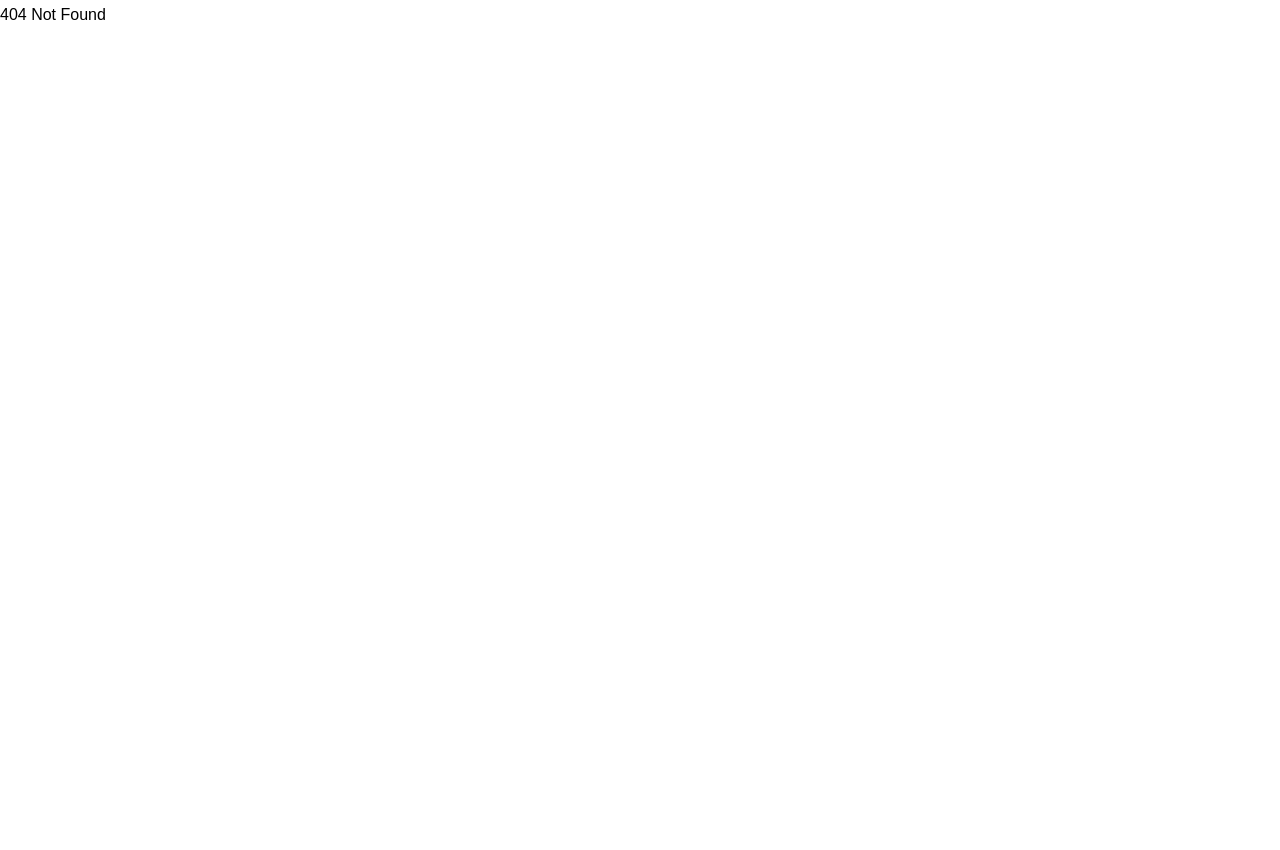
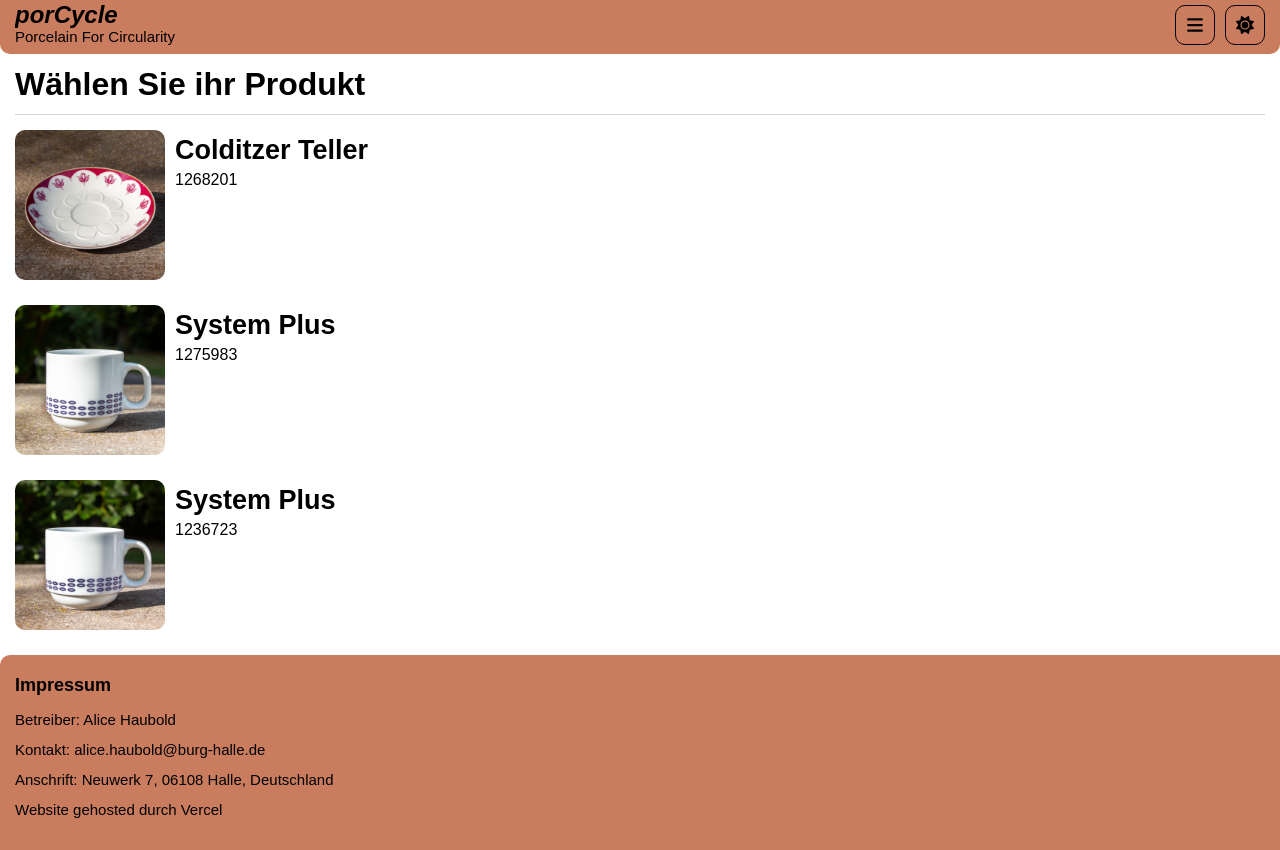
Before and after one commit to 1UHD/porcelainforcircularity, a React (Vite) app: page / in a window 1280 px wide. Before the commit this address had no page. Before the commit the page ends 800 px from the top, so only its background shows below. Built offline with nearby package versions, Linux system fonts and the light colour scheme; a web font is replaced by a local one.

Commit message:
landing page

```diff
--- a/src/App.css
+++ b/src/App.css
@@ -17,6 +17,7 @@
     -ms-overflow-style: none;
     scrollbar-width: none;
     color: var(--text);
+    overflow-x: hidden;
 }
 
 *::-webkit-scrollbar {
--- a/src/AppRoutes.tsx
+++ b/src/AppRoutes.tsx
@@ -3,13 +3,7 @@ import Product_1 from "./pages/Product1";
 import Product_2 from "./pages/Product2";
 import Product_3 from "./pages/Product3";
 import NotFound from "./pages/NotFound";
-
-/*Replacement:
-          <Route
-                path="*"
-                element={<Navigate to="/porcelainforcircularity2" replace />}
-            />
-*/
+import LandingPage from "./pages/LandingPage";
 
 const AppRoutes = () => {
     return (
@@ -17,7 +11,7 @@ const AppRoutes = () => {
             <Route path="/porcelainforcircularity1" element={<Product_1 />} />
             <Route path="/porcelainforcircularity2" element={<Product_2 />} />
             <Route path="/porcelainforcircularity3" element={<Product_3 />} />
-
+            <Route path="/" element={<LandingPage />} />
             <Route path="*" element={<NotFound />} />
         </Routes>
     );
--- /dev/null
+++ b/src/components/Homepage.tsx
@@ -0,0 +1,65 @@
+import { useNavigate } from "react-router-dom";
+import Impressum from "./Impressum";
+import Titlebar, { ProductList } from "./Titlebar";
+import "../style/Homepage.css";
+
+export interface ProductButtonProperties {
+    name: string;
+    id: string;
+    img_path: string;
+    redirect_path: string;
+}
+
+const ProductButton = ({
+    name,
+    id,
+    img_path,
+    redirect_path,
+}: ProductButtonProperties) => {
+    const navigate = useNavigate();
+
+    return (
+        <div
+            className="productbutton"
+            onClick={() => {
+                navigate(redirect_path);
+            }}>
+            <div className="productbutton-left">
+                <img id="productbutton-img" src={img_path} alt="PRODUCT"></img>
+            </div>
+            <div className="productbutton-right">
+                <h1 id="productbutton-name">{name}</h1>
+                <p id="productbutton-id">{id}</p>
+            </div>
+        </div>
+    );
+};
+
+export interface HomepageProperties {
+    products: ProductButtonProperties[];
+}
+
+const Homepage = ({ products }: HomepageProperties) => {
+    return (
+        <>
+            <ProductList />
+            <Titlebar />
+
+            <div className="spacer" />
+            <h1 id="homepage-heading">Wählen Sie ihr Produkt</h1>
+            <div className="seperator" />
+            {products.map((p) => (
+                <ProductButton
+                    name={p.name}
+                    id={p.id}
+                    img_path={p.img_path}
+                    redirect_path={p.redirect_path}
+                />
+            ))}
+
+            <Impressum />
+        </>
+    );
+};
+
+export default Homepage;
--- /dev/null
+++ b/src/pages/LandingPage.tsx
@@ -0,0 +1,32 @@
+import Homepage from "../components/Homepage";
+
+const LandingPage = () => {
+    return (
+        <>
+            <Homepage
+                products={[
+                    {
+                        name: "Colditzer Teller",
+                        id: "1268201",
+                        img_path: "01.png",
+                        redirect_path: "/porcelainforcircularity1",
+                    },
+                    {
+                        name: "System Plus",
+                        id: "1275983",
+                        img_path: "02.png",
+                        redirect_path: "/porcelainforcircularity2",
+                    },
+                    {
+                        name: "System Plus",
+                        id: "1236723",
+                        img_path: "03.png",
+                        redirect_path: "/porcelainforcircularity3",
+                    },
+                ]}
+            />
+        </>
+    );
+};
+
+export default LandingPage;
--- a/src/style/Data.css
+++ b/src/style/Data.css
@@ -5,7 +5,7 @@
 }
 
 .seperator {
-    background-color: var(--text);
+    background-color: var(--seperator);
     width: calc(100vw - 30px);
     height: 1px;
     margin-left: 15px;
--- /dev/null
+++ b/src/style/Homepage.css
@@ -0,0 +1,36 @@
+.spacer {
+    height: 54px;
+}
+
+#homepage-heading {
+    padding: 15px;
+}
+
+.seperator {
+    background-color: var(--seperator);
+    width: calc(100vw - 30px);
+    height: 1px;
+    margin-left: 15px;
+    margin-right: 15px;
+}
+
+.productbutton {
+    margin: 15px;
+    display: grid;
+    grid-template-columns: 150px calc(100vw - 180px);
+}
+
+.productbutton img {
+    border-radius: 10px;
+    width: 150px;
+    height: 150px;
+}
+
+.productbutton-right {
+    padding-top: 5px;
+    padding-left: 10px;
+}
+
+.productbutton h1 {
+    font-size: 27px;
+}
```
